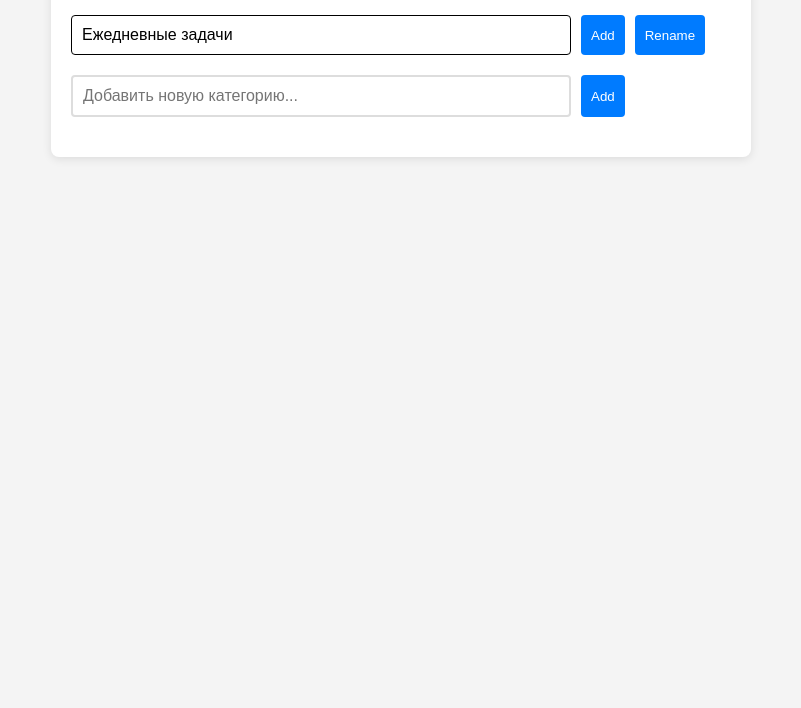
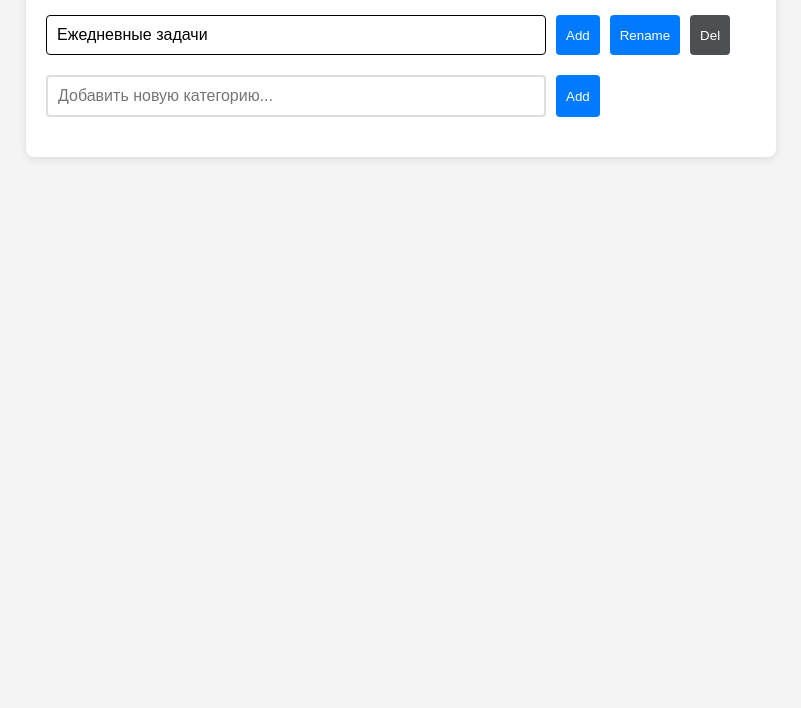
Before and after one commit to Boba1eburg/todolist-app, a website: page index.html in a window 1280 px wide. Shown: the part 92-800 px from the top of the page, without its empty margins (239-1040 px from the left). Drawn offline with Linux system fonts and the light colour scheme; no server answers.

Commit message:
Добавлена кнопка удаления категорий и стили к ней

```diff
--- a/index.html
+++ b/index.html
@@ -15,6 +15,7 @@
       <div class="box-category">Ежедневные задачи</div>
       <button class="addBtn">Add</button>
       <button class="addBtn">Rename</button>
+      <button class="delBtn">Del</button>
     </div>
 
     <div class="add-category">
--- a/script.js
+++ b/script.js
@@ -74,6 +74,7 @@ function createCategoryElement(category) {
     </div>
     <button class="addBtn" onclick="addTask(${category.id})">Add</button>
     <button class="addBtn" onclick="startRename(${category.id})">Rename</button>
+    <button class="delBtn" onclick="deleteCategory(${category.id})">Del</button>
   `;
 
   return categoryDiv;
--- a/style.css
+++ b/style.css
@@ -11,7 +11,7 @@ body {
 }
 
 .container {
-  max-width: 700px;
+  max-width: 750px;
   margin: 0 auto;
   background: white;
   padding: 20px;
@@ -63,7 +63,18 @@ h1 {
   border-radius: 4px;
   cursor: pointer;
 }
-
 .addBtn:hover {
   background-color: #0056b3;
 }
+
+.delBtn {
+  padding: 10px 10px;
+  background-color: #4c5051ff;
+  color: white;
+  border: none;
+  border-radius: 4px;
+  cursor: pointer;
+}
+.delBtn:hover {
+  background-color: #282a2bff;
+}
```
